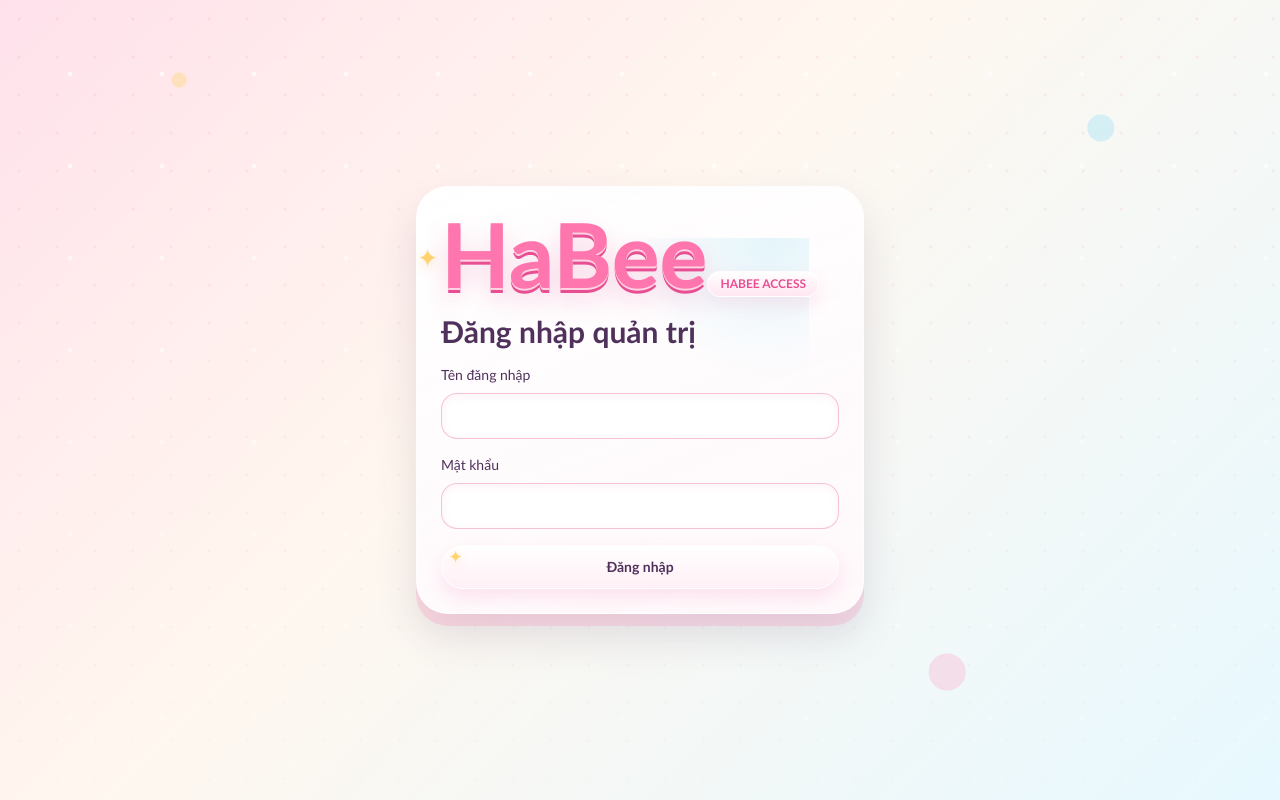
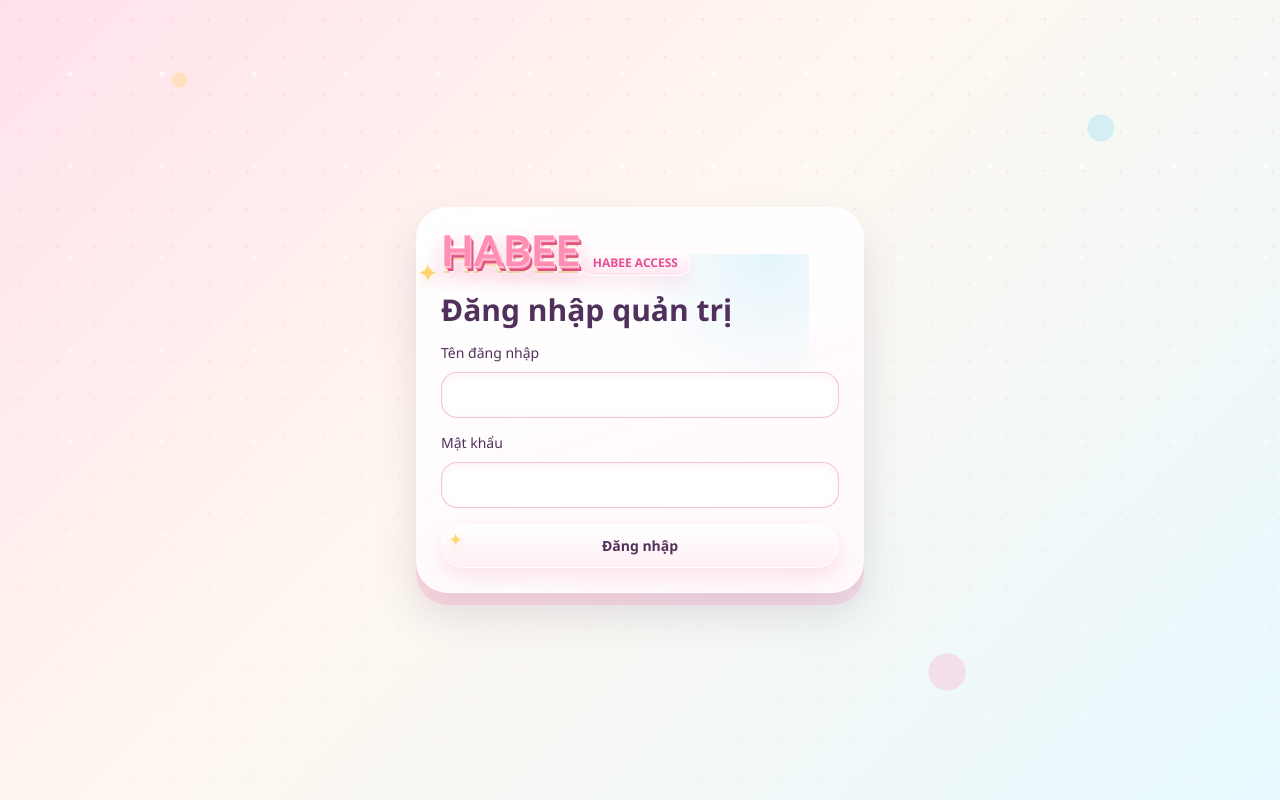
Before and after one commit to TuanKhaiAI2005/HaBee-Photobooth, a Next.js app: page /admin/login in a window 1280 px wide. Built offline with nearby package versions, Linux system fonts and the light colour scheme; no server answers.

Commit message:
update UI

```diff
--- a/src/app/admin/page.tsx
+++ b/src/app/admin/page.tsx
@@ -49,13 +49,24 @@ export default async function AdminPage() {
   return (
     <main className="photo-shell">
       <AdminNav />
-      <section className="photo-card habee-decor">
-        <p className="photo-badge">Admin studio</p>
-        <div className="mt-4">
+      <section className="photo-card admin-overview-card habee-decor">
+        <div className="admin-overview-brand">
+          <p className="photo-badge">Admin studio</p>
           <BrandMark />
         </div>
-        <h1 className="mt-5 text-4xl font-black text-[var(--color-ink)]">Bang dieu khien HaBee</h1>
-        <p className="mt-3 text-[var(--color-muted-text)]">Dang dang nhap: {account.fullName}.</p>
+        <div className="admin-overview-content">
+          <span className="admin-status-pill">San sang van hanh</span>
+          <h1>Bang dieu khien HaBee</h1>
+          <p>Dang dang nhap: {account.fullName}.</p>
+          <div className="admin-overview-actions" aria-label="Tac vu nhanh">
+            <Link className="photo-button" href="/admin/rooms">
+              Quan ly phong
+            </Link>
+            <Link className="photo-button-secondary" href="/admin/history">
+              Xem lich su
+            </Link>
+          </div>
+        </div>
       </section>
       <section className="grid gap-4 sm:grid-cols-2">
         <div className="photo-stat">
--- a/src/app/admin/rooms/page.tsx
+++ b/src/app/admin/rooms/page.tsx
@@ -8,6 +8,7 @@ import { createRoomAction, deleteRoomAction, pauseRoomAction, updateRoomAction }
 import { roomStatusLabel } from "@/lib/labels";
 import { createQrPngDataUrl, getJoinPublicUrl } from "@/lib/public/qr";
 import { CopyUrlButton } from "@/app/components/copy-url-button";
+import { QueueTimer } from "@/app/components/queue-timer";
 
 const roomStatuses = [
   ["ACTIVE", "Hoạt động"],
@@ -23,13 +24,19 @@ export default async function AdminRoomsPage() {
     orderBy: [{ sortOrder: "asc" }, { createdAt: "asc" }],
     include: {
       queueTickets: {
+        where: { status: { in: ["WAITING", "CALLED", "IN_SERVICE"] } },
+        orderBy: [{ queuePosition: "asc" }, { registeredAt: "asc" }],
         select: {
           id: true,
+          ticketCode: true,
+          customerName: true,
           status: true,
+          expectedEndAt: true,
         },
       },
     },
   });
+  const serverNow = new Date();
   let joinUrl: string | null = null;
   let joinQr: string | null = null;
   let qrError: string | null = null;
@@ -118,7 +125,9 @@ export default async function AdminRoomsPage() {
         ) : (
           rooms.map((room) => {
             const waitingCount = room.queueTickets.filter((ticket) => ticket.status === "WAITING").length;
-            const isRoomIdle = !room.queueTickets.some((ticket) => ticket.status === "CALLED" || ticket.status === "IN_SERVICE");
+            const inServiceTicket = room.queueTickets.find((ticket) => ticket.status === "IN_SERVICE") ?? null;
+            const calledTicket = room.queueTickets.find((ticket) => ticket.status === "CALLED") ?? null;
+            const isRoomIdle = !inServiceTicket && !calledTicket;
             const needsOperation = isRoomIdle && waitingCount > 0;
 
             return (
@@ -141,14 +150,34 @@ export default async function AdminRoomsPage() {
                   <span className="photo-badge">{roomStatusLabel(room.status)}</span>
                 </div>
               </div>
-              <dl className="mt-4 grid gap-3 sm:grid-cols-2">
+              <dl className="mt-4 grid gap-3 lg:grid-cols-3">
                 <div className="photo-stat">
                   <dt className="text-xs font-bold uppercase text-[var(--color-muted-text)]">Đang chờ</dt>
                   <dd className="mt-1 text-2xl font-black">{waitingCount} khách</dd>
                 </div>
+                <div className="photo-stat room-current-stat">
+                  <dt className="text-xs font-bold uppercase text-[var(--color-muted-text)]">Đang sử dụng</dt>
+                  {inServiceTicket ? (
+                    <dd className="mt-2 grid gap-1">
+                      <span className="text-lg font-black text-[var(--color-ink)]">{inServiceTicket.ticketCode} - {inServiceTicket.customerName}</span>
+                      <span className="text-sm font-bold text-[var(--color-muted-text)]">
+                        Còn lại: <QueueTimer expectedEndAt={inServiceTicket.expectedEndAt} serverNow={serverNow} />
+                      </span>
+                    </dd>
+                  ) : calledTicket ? (
+                    <dd className="mt-2 grid gap-1">
+                      <span className="text-lg font-black text-[var(--color-primary-deep)]">{calledTicket.ticketCode} - {calledTicket.customerName}</span>
+                      <span className="text-sm font-bold text-[var(--color-muted-text)]">Đã gọi, chờ khách xác nhận</span>
+                    </dd>
+                  ) : (
+                    <dd className="mt-1 text-lg font-black text-[var(--color-muted-text)]">Chưa có khách</dd>
+                  )}
+                </div>
                 <div className="photo-stat">
                   <dt className="text-xs font-bold uppercase text-[var(--color-muted-text)]">Trạng thái vận hành</dt>
-                  <dd className="mt-1 text-lg font-black">{needsOperation ? "Phòng trống, cần gọi khách" : "Đang ổn"}</dd>
+                  <dd className="mt-1 text-lg font-black">
+                    {needsOperation ? "Phòng trống, cần gọi khách" : inServiceTicket ? "Đang chụp" : calledTicket ? "Đã gọi khách" : "Đang ổn"}
+                  </dd>
                 </div>
               </dl>
               <ConfirmForm
--- a/src/app/components/brand-mark.tsx
+++ b/src/app/components/brand-mark.tsx
@@ -4,9 +4,12 @@ type BrandMarkProps = {
 
 export function BrandMark({ compact = false }: BrandMarkProps) {
   return (
-    <div className="brand-mark" aria-label="HaBee Photobooth">
-      <span className="brand-bubble">HaBee</span>
+    <div className={compact ? "brand-mark brand-mark-compact" : "brand-mark"} aria-label="HaBee Photobooth">
+      <span className="brand-bubble">HABEE</span>
       {!compact ? <span className="brand-script">Photobooth</span> : null}
+      {!compact ? (
+        <span className="brand-tagline">Chụp ảnh Hàn Quốc - Chụp ảnh lấy ngay</span>
+      ) : null}
     </div>
   );
 }
--- a/src/app/globals.css
+++ b/src/app/globals.css
@@ -22,6 +22,8 @@
   --background: var(--color-background);
   --foreground: var(--color-ink);
   --ink: var(--color-ink);
+  --font-ui: "Segoe UI", Arial, "Helvetica Neue", sans-serif;
+  --font-rounded: "Arial Rounded MT Bold", "Segoe UI", Arial, sans-serif;
   --shadow-soft: 0 18px 48px rgb(232 79 147 / 0.16);
   --shadow-pop: 0 12px 0 rgb(255 117 173 / 0.20), 0 22px 42px rgb(80 49 91 / 0.14);
 }
@@ -39,7 +41,10 @@ body {
     radial-gradient(circle at 74% 84%, rgb(255 117 173 / 0.20) 0 18px, transparent 19px),
     linear-gradient(135deg, #ffe1eb 0%, #fff7ef 42%, #e7f9ff 100%);
   color: var(--foreground);
-  font-family: "Trebuchet MS", "Avenir Next", "Segoe UI", Arial, sans-serif;
+  font-family: var(--font-ui);
+  text-rendering: geometricPrecision;
+  -webkit-font-smoothing: antialiased;
+  -moz-osx-font-smoothing: grayscale;
 }
 
 body::before {
@@ -90,6 +95,123 @@ body::before {
 
   .photo-home-card::before {
     display: none;
+  }
+
+  .admin-overview-card {
+    display: grid;
+    min-height: 23.5rem;
+    align-items: center;
+    gap: clamp(1.5rem, 4vw, 3.5rem);
+    grid-template-columns: minmax(0, 1.08fr) minmax(18rem, 0.92fr);
+    border-color: rgb(245 191 212 / 0.70);
+    background:
+      linear-gradient(135deg, rgb(255 255 255 / 0.98), rgb(255 246 250 / 0.92) 54%, rgb(236 250 255 / 0.78)),
+      var(--color-surface);
+    box-shadow:
+      0 16px 0 rgb(255 117 173 / 0.13),
+      0 26px 54px rgb(80 49 91 / 0.12),
+      inset 0 1px 0 rgb(255 255 255 / 0.95);
+    @apply px-6 py-8 sm:px-8 sm:py-10 lg:px-10;
+  }
+
+  .admin-overview-card::before {
+    background:
+      radial-gradient(circle at 9% 16%, rgb(255 213 111 / 0.35) 0 10px, transparent 11px),
+      radial-gradient(circle at 38% 72%, rgb(255 117 173 / 0.12) 0 46px, transparent 47px),
+      radial-gradient(circle at 91% 16%, rgb(191 234 245 / 0.42) 0 35px, transparent 36px),
+      linear-gradient(90deg, rgb(255 230 240 / 0.38), transparent 48%, rgb(231 249 255 / 0.32));
+  }
+
+  .admin-overview-brand,
+  .admin-overview-content {
+    display: grid;
+    min-width: 0;
+  }
+
+  .admin-overview-brand {
+    position: relative;
+    justify-items: start;
+    text-align: left;
+    isolation: isolate;
+    @apply rounded-[2rem] px-1 py-2 sm:px-4;
+  }
+
+  .admin-overview-brand::before {
+    content: "";
+    position: absolute;
+    inset: 1.25rem -0.75rem 0.4rem -0.75rem;
+    z-index: -1;
+    border-radius: 2rem;
+    background:
+      linear-gradient(180deg, rgb(255 255 255 / 0.74), rgb(255 238 246 / 0.38)),
+      repeating-linear-gradient(90deg, rgb(255 117 173 / 0.16) 0 14px, transparent 14px 28px);
+    box-shadow: inset 0 1px 0 rgb(255 255 255 / 0.86), 0 16px 30px rgb(232 79 147 / 0.08);
+  }
+
+  .admin-overview-content {
+    justify-items: start;
+    border-color: rgb(255 255 255 / 0.86);
+    background:
+      linear-gradient(180deg, rgb(255 255 255 / 0.92), rgb(255 248 235 / 0.78)),
+      var(--color-cream);
+    box-shadow:
+      inset 0 1px 0 rgb(255 255 255 / 0.92),
+      0 18px 34px rgb(80 49 91 / 0.10);
+    @apply rounded-[1.75rem] border p-6 sm:p-7;
+  }
+
+  .admin-overview-brand .brand-mark {
+    margin-top: 1.1rem;
+  }
+
+  .admin-overview-brand .brand-bubble {
+    font-size: clamp(3.1rem, 7vw, 5.4rem);
+  }
+
+  .admin-status-pill {
+    border-color: rgb(255 255 255 / 0.9);
+    background:
+      linear-gradient(180deg, #ffffff, #e9fbff),
+      var(--color-secondary);
+    color: #34788c;
+    box-shadow: 0 10px 20px rgb(101 185 212 / 0.16), inset 0 1px 0 rgb(255 255 255 / 0.9);
+    @apply inline-flex rounded-full border px-3 py-1 text-xs font-black uppercase;
+  }
+
+  .admin-overview-content h1 {
+    margin-top: 1.15rem;
+    color: var(--color-ink);
+    font-size: clamp(2.15rem, 4.4vw, 3.35rem);
+    font-weight: 900;
+    line-height: 1.08;
+  }
+
+  .admin-overview-content p:not(.photo-badge) {
+    margin-top: 0.75rem;
+    color: var(--color-muted-text);
+    font-weight: 700;
+  }
+
+  .admin-overview-actions {
+    display: flex;
+    flex-wrap: wrap;
+    gap: 0.75rem;
+    margin-top: 1.5rem;
+  }
+
+  @media (max-width: 767px) {
+    .admin-overview-card {
+      grid-template-columns: 1fr;
+      min-height: auto;
+    }
+
+    .admin-overview-content {
+      width: 100%;
+    }
+
+    .admin-overview-brand::before {
+      inset: 1rem -0.25rem 0 -0.25rem;
+    }
   }
 
   .photo-card::before {
@@ -250,27 +372,64 @@ body::before {
 
   .brand-mark {
     display: inline-grid;
-    gap: 0.05rem;
-    line-height: 0.95;
+    justify-items: center;
+    gap: 0.12rem;
+    line-height: 0.92;
   }
 
   .brand-bubble {
-    color: var(--color-primary);
-    font-family: "Arial Rounded MT Bold", "Trebuchet MS", "Segoe UI", sans-serif;
-    font-size: clamp(2rem, 7vw, 5.75rem);
+    color: #ff8db4;
+    font-family: "Arial Rounded MT Bold", "Cooper Black", "Trebuchet MS", var(--font-ui);
+    font-size: clamp(2.15rem, 8vw, 6.35rem);
     font-weight: 900;
     letter-spacing: 0;
+    -webkit-text-stroke: 0.06em #fffaf1;
+    paint-order: stroke fill;
     text-shadow:
-      0 2px 0 #ffd3e2,
-      0 5px 0 var(--color-primary-deep),
-      0 12px 24px rgb(232 79 147 / 0.25);
+      0 -0.08em 0 rgb(255 255 255 / 0.72),
+      0.025em 0.035em 0 #ffbfd3,
+      0.045em 0.065em 0 #f36f9d,
+      0.075em 0.105em 0 #dc507e,
+      0 0.11em 0 #fff0d8,
+      0 0.17em 0 rgb(238 185 105 / 0.52),
+      0 0.27em 0.42em rgb(219 85 125 / 0.26),
+      0 0.04em 0.22em rgb(255 255 255 / 0.96);
+    filter:
+      drop-shadow(0 0.05em 0.04em rgb(255 255 255 / 0.92))
+      drop-shadow(0 0.15em 0.18em rgb(255 117 173 / 0.18));
+    transform: translateY(-0.02em);
   }
 
   .brand-script {
-    color: #65b9d4;
-    font-family: "Brush Script MT", "Segoe Script", cursive;
-    font-size: clamp(1.45rem, 3.6vw, 3.1rem);
-    text-shadow: 0 2px 0 #d7f5fb, 0 8px 18px rgb(101 185 212 / 0.22);
+    margin-top: -0.08em;
+    color: #25252a;
+    font-family: "Brush Script MT", "Segoe Script", "Snell Roundhand", cursive;
+    font-size: clamp(1.75rem, 4.4vw, 3.65rem);
+    font-weight: 700;
+    letter-spacing: 0;
+    text-shadow:
+      0 0.04em 0 #fff8ed,
+      0.035em 0.05em 0 rgb(0 0 0 / 0.22),
+      0 0.16em 0.24em rgb(80 49 91 / 0.18);
+  }
+
+  .brand-tagline {
+    margin-top: 0.2rem;
+    color: #25252a;
+    font-family: var(--font-ui);
+    font-size: clamp(0.86rem, 1.7vw, 1.2rem);
+    font-weight: 900;
+    line-height: 1.25;
+    text-align: center;
+    text-shadow: 0 0.06em 0 #fff8ed, 0 0.24em 0.34em rgb(80 49 91 / 0.12);
+  }
+
+  .brand-mark-compact {
+    justify-items: start;
+  }
+
+  .brand-mark-compact .brand-bubble {
+    font-size: clamp(1.45rem, 4.8vw, 2.65rem);
   }
 
   .habee-decor {
```
